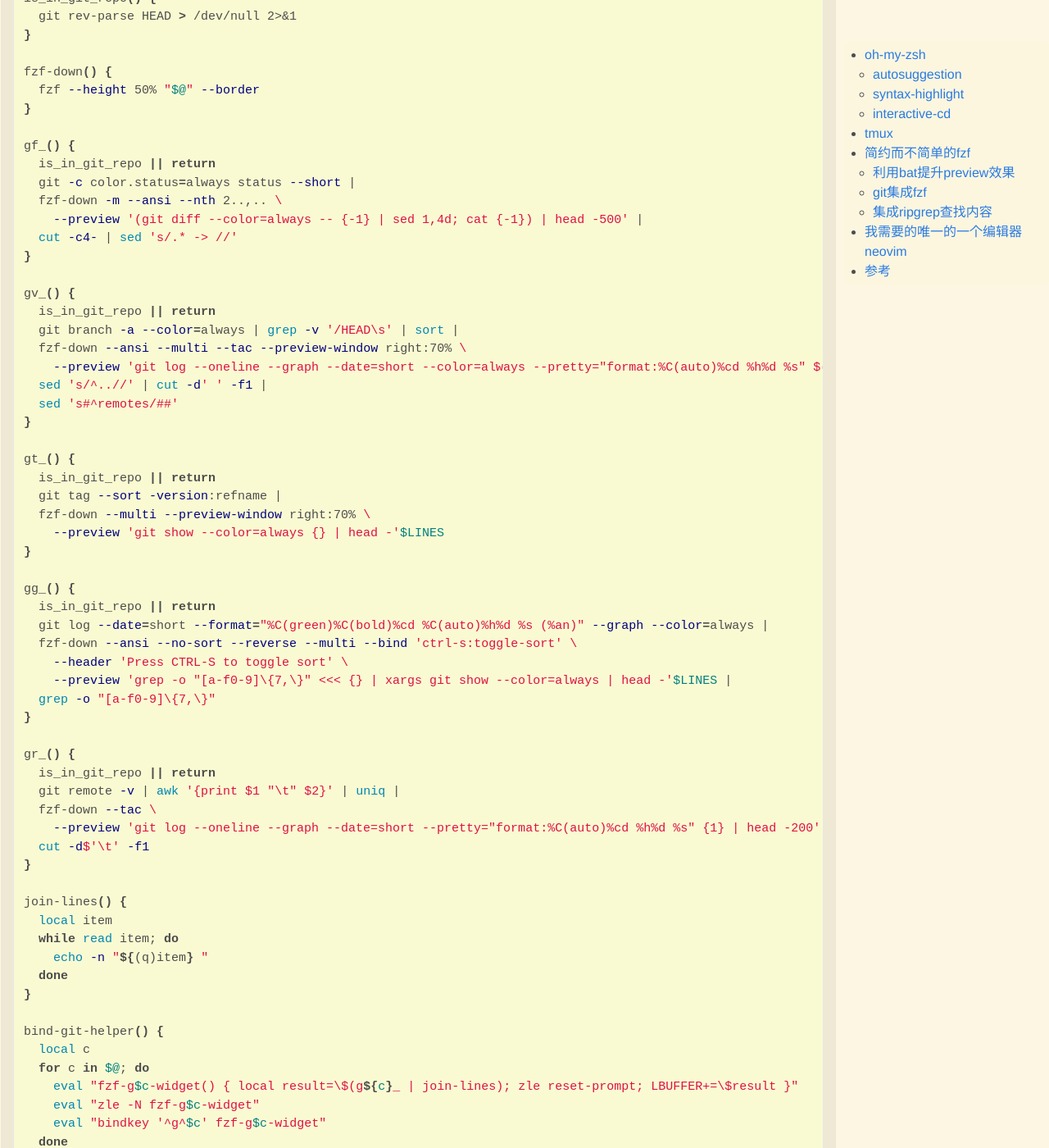
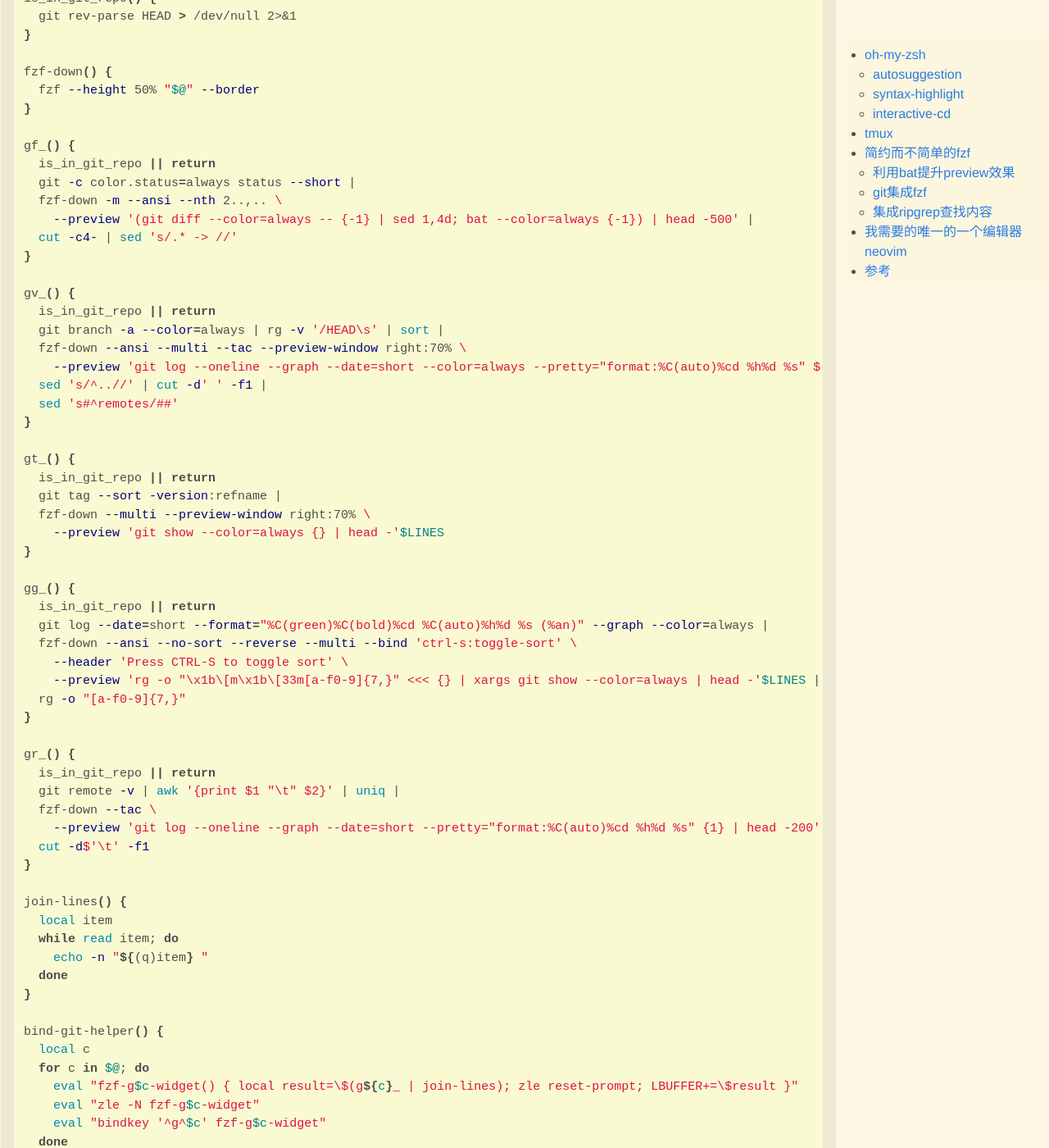
Before and after one commit to feiyuw/feiyuw.github.io, a Jekyll site: the page built from _posts/2019-06-13-work-with-terminal.md, in a window 1280 px wide and 1400 px high, scrolled down 3236 px. Shown: the whole window at 82% size. Built offline with Jekyll 4.4.1, drawn with Linux system fonts in a browser that asks for light colours; nearby versions of some CDN libraries; comment, search, counter and statistics services are not loaded.

Commit message:
update fzf-git conf

```diff
--- a/_posts/2019-06-13-work-with-terminal.md
+++ b/_posts/2019-06-13-work-with-terminal.md
@@ -158,13 +158,13 @@ gf_() {
   is_in_git_repo || return
   git -c color.status=always status --short |
   fzf-down -m --ansi --nth 2..,.. \
-    --preview '(git diff --color=always -- {-1} | sed 1,4d; cat {-1}) | head -500' |
+    --preview '(git diff --color=always -- {-1} | sed 1,4d; bat --color=always {-1}) | head -500' |
   cut -c4- | sed 's/.* -> //'
 }
 
 gv_() {
   is_in_git_repo || return
-  git branch -a --color=always | grep -v '/HEAD\s' | sort |
+  git branch -a --color=always | rg -v '/HEAD\s' | sort |
   fzf-down --ansi --multi --tac --preview-window right:70% \
     --preview 'git log --oneline --graph --date=short --color=always --pretty="format:%C(auto)%cd %h%d %s" $(sed s/^..// <<< {} | cut -d" " -f1) | head -'$LINES |
   sed 's/^..//' | cut -d' ' -f1 |
@@ -183,8 +183,8 @@ gg_() {
   git log --date=short --format="%C(green)%C(bold)%cd %C(auto)%h%d %s (%an)" --graph --color=always |
   fzf-down --ansi --no-sort --reverse --multi --bind 'ctrl-s:toggle-sort' \
     --header 'Press CTRL-S to toggle sort' \
-    --preview 'grep -o "[a-f0-9]\{7,\}" <<< {} | xargs git show --color=always | head -'$LINES |
-  grep -o "[a-f0-9]\{7,\}"
+    --preview 'rg -o "\x1b\[m\x1b\[33m[a-f0-9]{7,}" <<< {} | xargs git show --color=always | head -'$LINES |
+  rg -o "[a-f0-9]{7,}"
 }
 
 gr_() {
```
